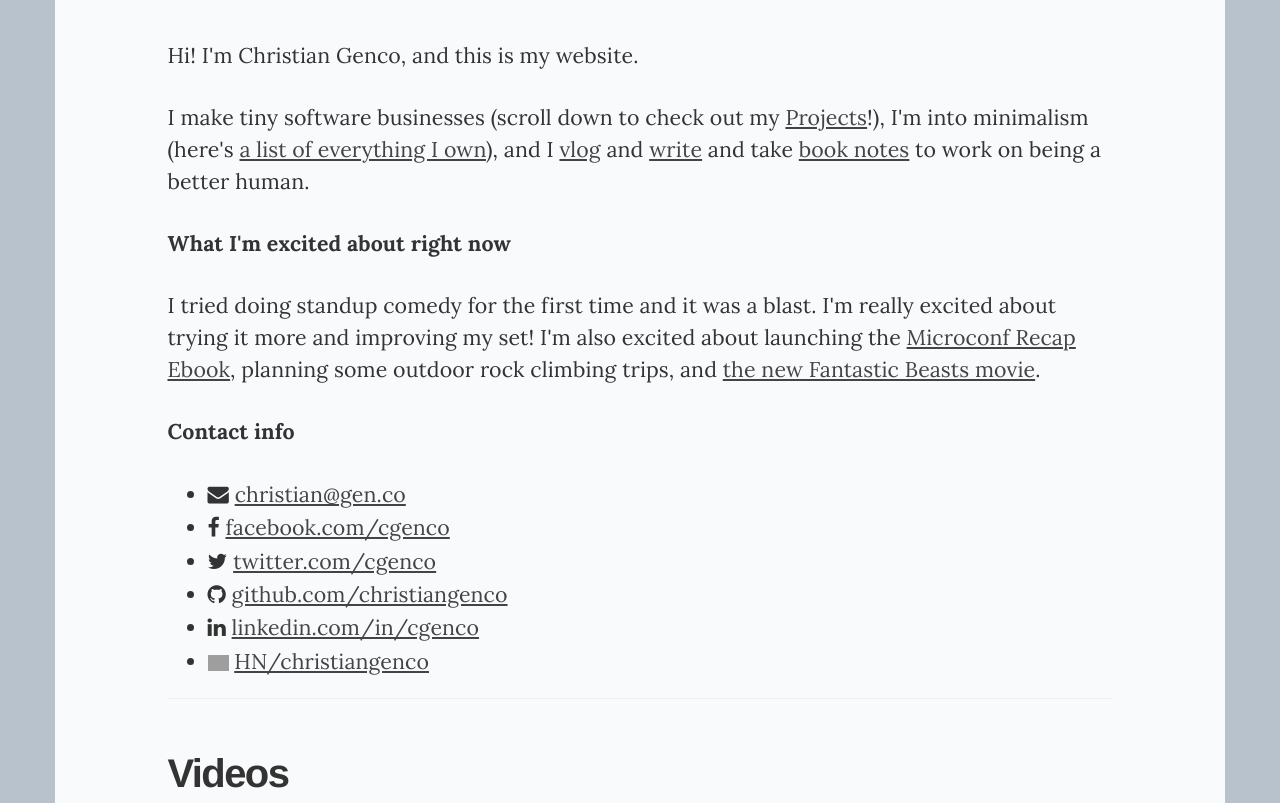
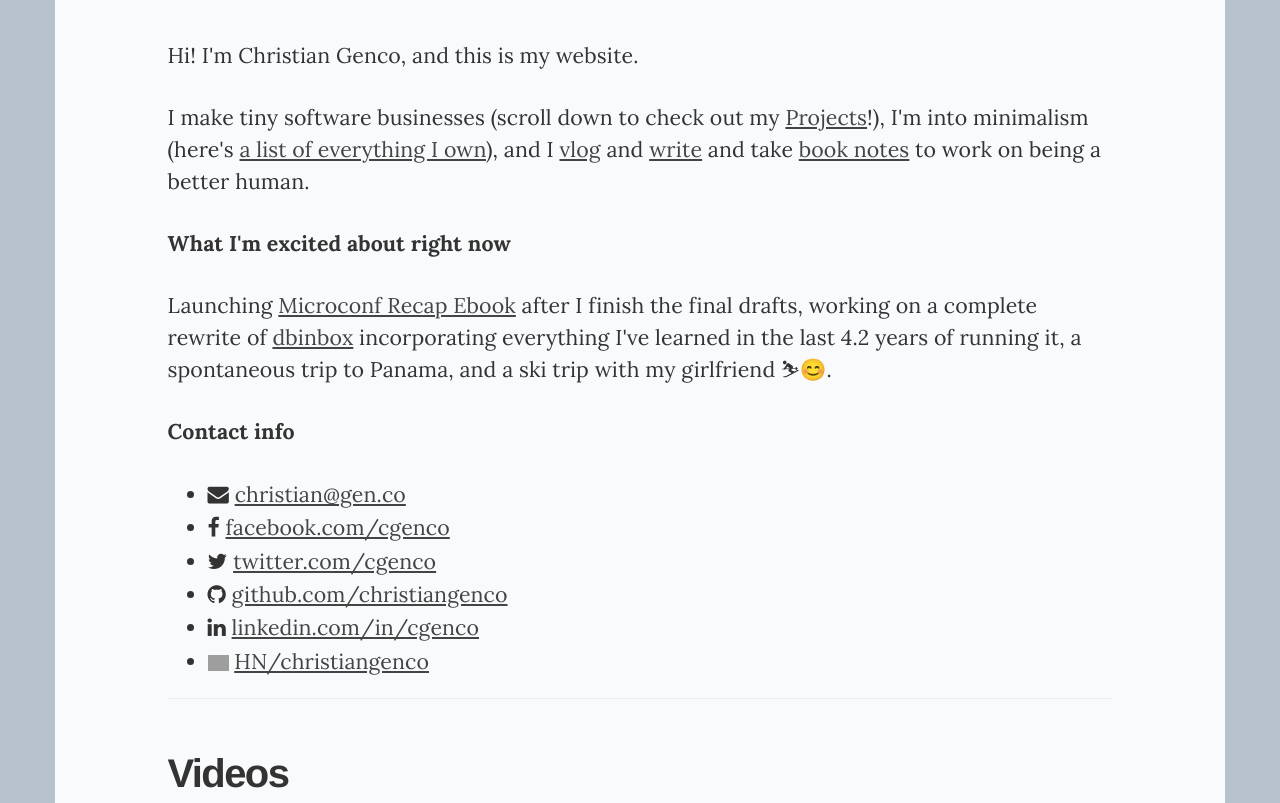
Before and after one commit to christiangenco/christiangenco.github.io, a Jekyll site: the page built from index.html, in a window 1280 px wide and 900 px high, cut to the strip 0-803 px from the top of the window. Built offline with Jekyll 4.4.1, drawn with Linux system fonts in a browser that asks for light colours; nearby versions of some CDN libraries; grey boxes are pictures that could not be loaded.

Commit message:
update now on index

```diff
--- a/index.html
+++ b/index.html
@@ -15,8 +15,7 @@
 
       <p><b>What I'm excited about right now</b></p>
 
-      <p>I tried doing standup comedy for the first time and it was a blast. I'm really excited about trying it more and improving my set! I'm also excited about launching the <a target="_blank" href="https://microconf.gen.co">Microconf Recap Ebook</a>,
-        planning some outdoor rock climbing trips, and <a target="_blank" href="https://www.fantasticbeasts.com/">the new Fantastic Beasts movie</a>.</p>
+      <p>Launching <a target="_blank" href="https://microconf.gen.co">Microconf Recap Ebook</a> after I finish the final drafts, working on a complete rewrite of <a target="_blank" href="https://dbinbox.com">dbinbox</a> incorporating everything I've learned in the last 4.2 years of running it, a spontaneous trip to Panama, and a ski trip with my girlfriend ⛷😊.</p>
 
       <p><b>Contact info</b></p>
 
```
